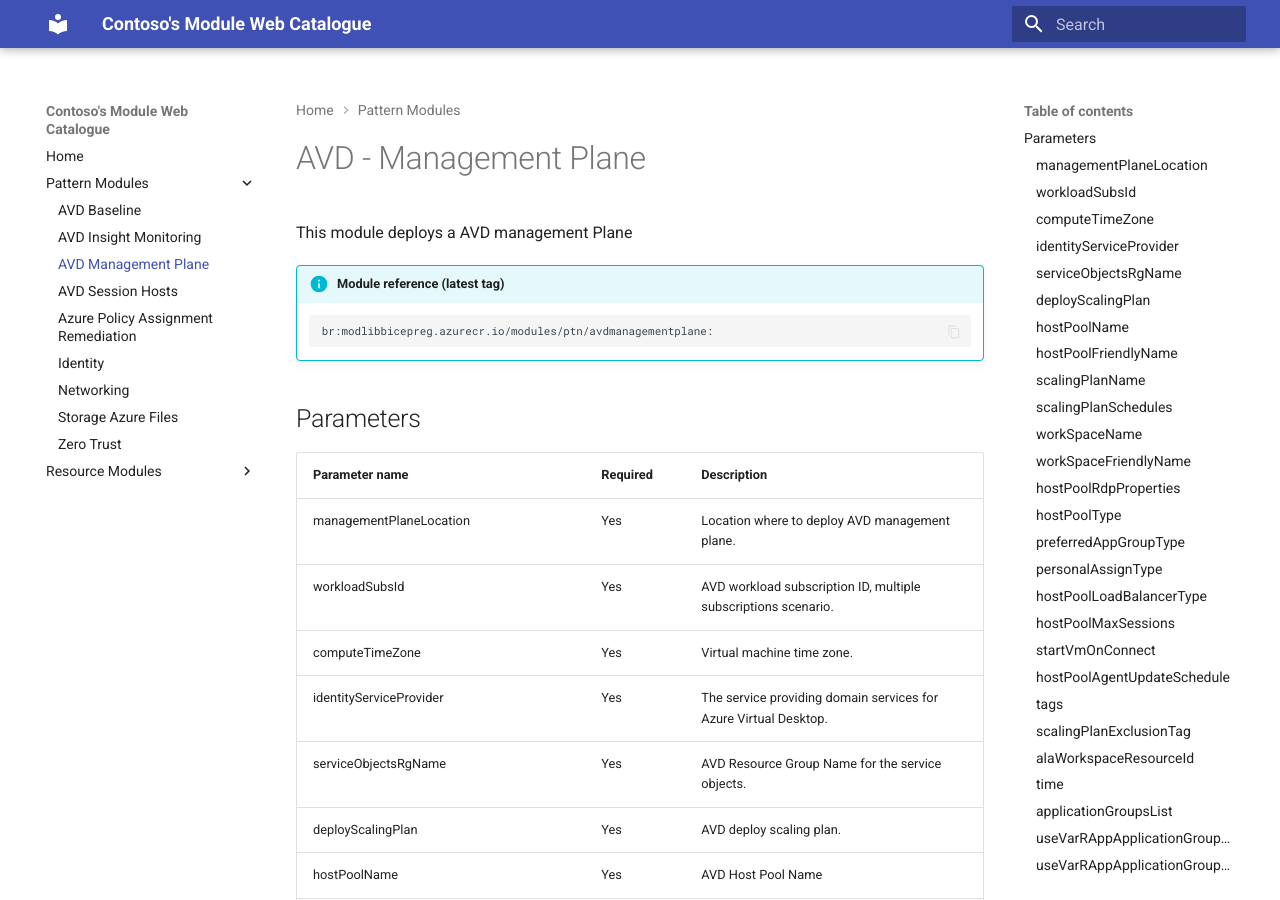
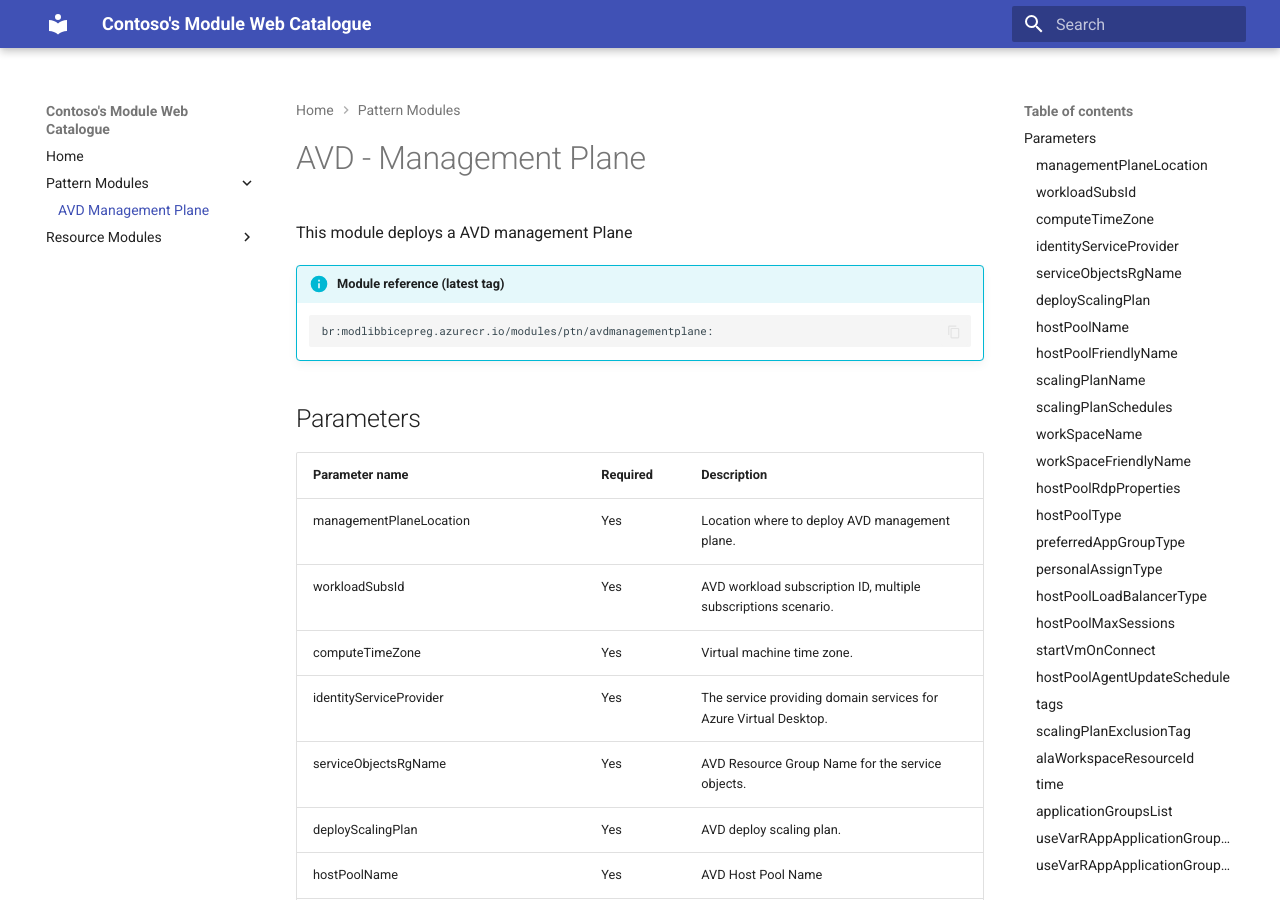
Before and after one commit to pazdedav/private-modules-library, an MkDocs documentation site: the page built from docs/ptn-avdManagementPlane.md, in a window 1280 px wide and 900 px high. Built offline with MkDocs 1.6.1 and Material for MkDocs 9.7.7, drawn with Linux system fonts in a browser that asks for light colours; part of the change alters nothing that is shown.

Commit message:
fix: cleanup the webcatalog navigation

```diff
--- a/mkdocs.yml
+++ b/mkdocs.yml
@@ -26,106 +26,8 @@ theme:
 nav:
   - Home: index.md
   - Pattern Modules:
-    - AVD Baseline: ptn-avdBaseline.md
-    - AVD Insight Monitoring: ptn-avdInsightMonitoring.md
     - AVD Management Plane: ptn-avdManagementPlane.md
-    - AVD Session Hosts: ptn-avdSessionHosts.md
-    - Azure Policy Assignment Remediation: ptn-azurePolicyAssignmentRemediation.md
-    - Identity: ptn-identity.md
-    - Networking: ptn-networking.md
-    - Storage Azure Files: ptn-storageAzureFiles.md
-    - Zero Trust: ptn-zeroTrust.md
   - Resource Modules:
-    - Authorization:
-        - Locks:
-            - Main: authorization-locks.md
-            - Resource Group: locks-resourceGroup.md
-            - Subscription: locks-subscription.md
-        - Policy Assignments:
-            - Main: authorization-policyAssignments.md
-            - Resource Group: policyAssignments-resourceGroup.md
-            - Subscription: policyAssignments-subscription.md
-        - Policy Definitions:
-            - Main: authorization-policyDefinitions.md
-            - Subscription: policyDefinitions-subscription.md
-        - Policy Set Definitions:
-            - Main: authorization-policySetDefinitions.md
-            - Subscription: policySetDefinitions-subscription.md
-        - Remediation: authorization-remediation.md
-        - Role Assignments:
-            - Main: authorization-roleAssignments.md
-            - Resource Group: roleAssignments-resourceGroup.md
-            - Subscription: roleAssignments-subscription.md
-    - Compute:
-        - Availability Sets: compute-availabilitySets.md
-        - Disk Encryption Sets: compute-diskEncryptionSets.md
-        - Virtual Machines:
-            - Main: compute-virtualMachines.md
-            - Extensions: virtualMachines-extensions.md
-    - Desktop Virtualization:
-        - Application Groups:
-            - Main: desktopVirtualization-applicationgroups.md
-            - Applications: applicationgroups-applications.md
-        - Host Pools: desktopVirtualization-hostpools.md
-        - Scaling Plans: desktopVirtualization-scalingplans.md
-        - Workspaces: desktopVirtualization-workspaces.md
-    - Key Vault:
-        - Main: res-keyVault.md
-        - Access Policy: keyVault-access-policy.md
-        - Keys: keyVault-keys.md
-        - Secrets: keyVault-secrets.md
-    - Managed Identity:
-        - Main: res-managedIdentity.md
-    - Network:
-        - Application Security Groups: network-applicationSecurityGroups.md
-        - Network Interfaces: network-networkInterfaces.md
-        - Network Security Groups:
-            - Main: network-networkSecurityGroups.md
-            - Security Rules: networkSecurityGroups-securityRules.md
-        - Private Endpoints:
-            - Main: network-privateEndpoints.md
-            - Private DNS Zone Groups: privateEndpoints-privateDnsZoneGroups.md
-        - Public IP Addresses: network-publicIPAddresses.md
-        - Route Tables: network-routeTables.md
-        - Virtual Networks:
-            - Main: network-virtualNetworks.md
-            - Virtual Network Peerings: virtualNetworks-virtualNetworkPeerings.md
-            - Subnets: virtualNetworks-subnets.md
-    - Operational Insights:
-        - Main: res-operationalInsights.md
-        - Data Exports: operationalInsights-dataExports.md
-        - Data Sources: operationalInsights-dataSources.md
-        - Linked Services: operationalInsights-linkedServices.md
-        - Linked Storage Accounts: operationalInsights-linkedStorageAccounts.md
-        - Saved Searches: operationalInsights-savedSearches.md
-        - Storage Insight Configs: operationalInsights-storageInsightConfigs.md
-        - Tables: operationalInsights-tables.md
-    - Operations Management:
-        - Solutions: operationsManagement-solutions.md
-    - Storage:
-        - Storage Account: storage-storageAccount.md
-        - Blob Services: storageAccount-blobServices.md
-        - Blob Services Containers: blobServices-containers.md
-        - Containers:
-            - Immutability Policies: containers-immutabilityPolicies.md
-        - File Services: storageAccount-fileServices.md
-        - File Services Shares: fileServices-shares.md
-        - Local Users: storageAccount-localUsers.md
-        - Management Policies: storageAccount-managementPolicies.md
-    - Recovery Services:
-        - Vaults: recoveryServices-vaults.md
-        - Protection Containers:
-            - Main: vaults-protectionContainers.md
-            - Protected Items: protectionContainers-protectedItems.md
-        - Backup Config: vaults-backupConfig.md
-        - Backup Policies: vaults-backupPolicies.md
-        - Backup Storage Config: vaults-backupStorageConfig.md
-        - Replication Alert Settings: vaults-replicationAlertSettings.md
-        - Replication Fabrics:
-            - Main: vaults-replicationFabrics.md
-            - Fabrics Replication Protection Containers: replicationFabrics-replicationProtectionContainers.md
-            - Protection Containers Mappings: replicationProtectionContainers-replicationProtectionContainerMappings.md
-        - Replication Policies: vaults-replicationPolicies.md
     - Resources:
         - Resource Groups: resources-resourceGroups.md
 
@@ -134,14 +36,11 @@ markdown_extensions:
   - pymdownx.details
   - pymdownx.superfences
 
-
 extra_css:
   - stylesheets/extra.css
 
 extra:
   generator: true
 
-
-
 plugins:
   - search
```
